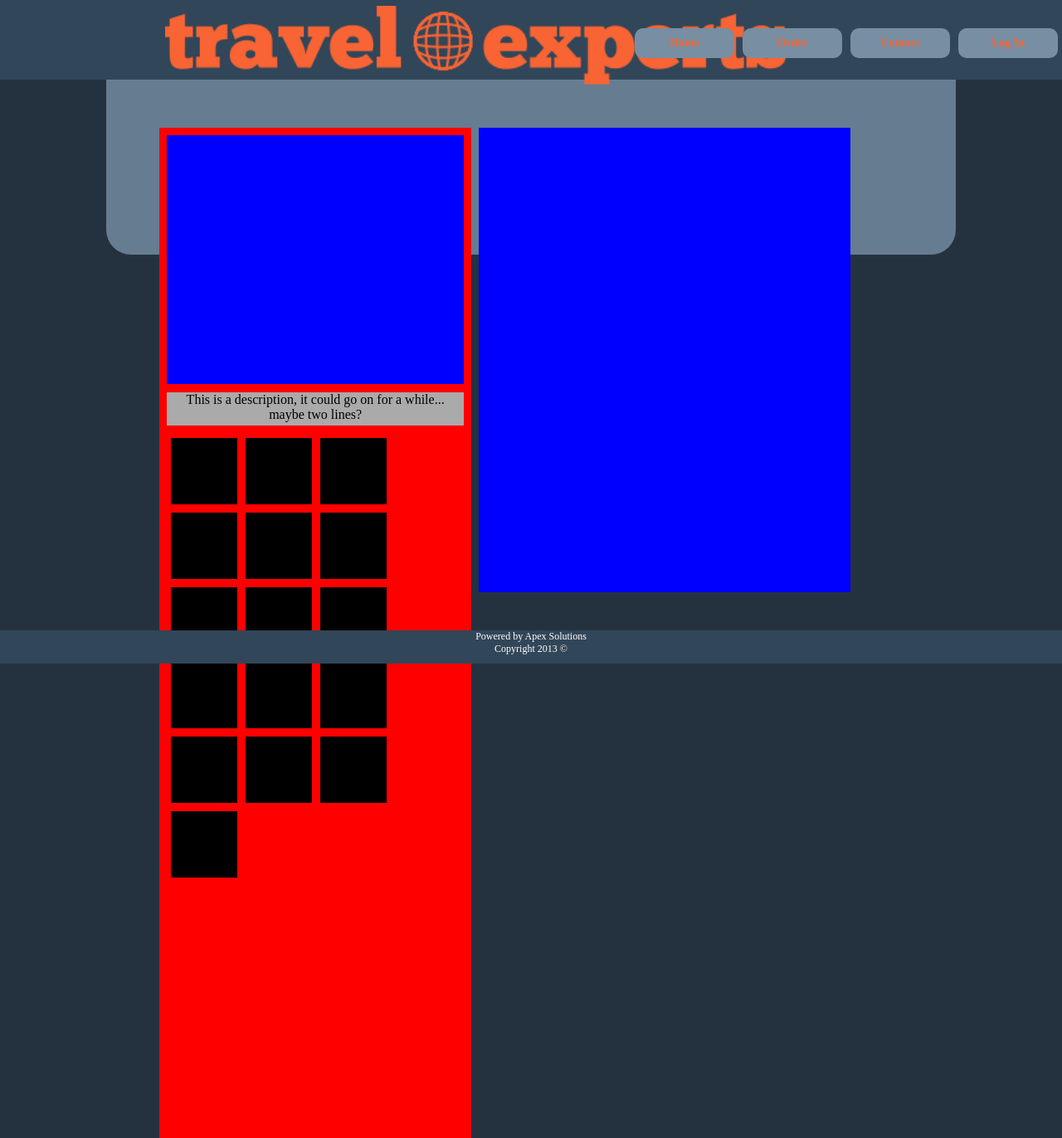
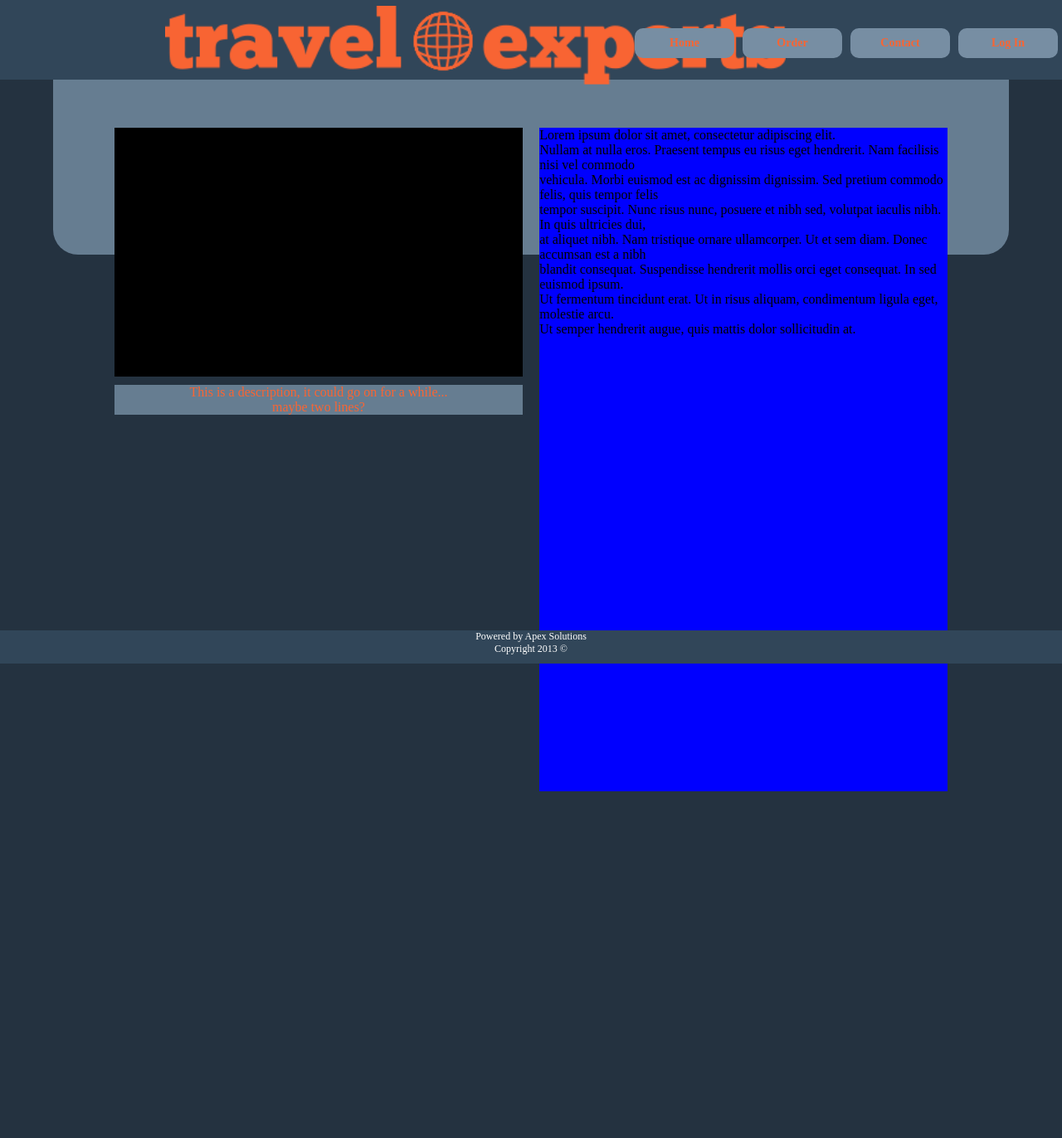
Before and after one commit to PaulTeixeira/TravelWebsite, a PHP site: page /order.php in a window 1280 px wide. Shown: the whole page at 83% size. After the commit the page ends 954 px from the top, so only its background shows below. Run offline with PHP 8.4, Linux system fonts and the light colour scheme; data that the repository does not hold is empty.

Commit message:
added photos did some changes to order.php (not quite done yet)

```diff
--- a/css/site.css
+++ b/css/site.css
@@ -37,35 +37,13 @@ right:5%;
 z-index:5;
 color:#AAA;
 }
-#logoutbutton{
-	position:absolute;
-	right:2%;
-	top:50%;
-	padding:0 10px;
-	border-radius:10px;
-	transition: all .5s ease;
-	text-align:center;
-	background:#AAA;
-	}
-#logoutbutton:hover{
-	background:#5A5A5C;
-	}
-#logoutbutton a{
-	font-weight:bold;
-	font-size:16;
-	position:relative;
-	height:100%;
-	width:100%;
-	display:block;
-	text-decoration: none;
-	}
 /*
 main content of the page, whats "inside" the menu, footer, and header
 */
 #content {
-width:70%;
+width:80%;
 border-radius: 30px;
-margin:0 10%;
+margin:0 5%;
 padding:12% 5%;
 background:#667D91;
 }
@@ -141,7 +119,6 @@ background:#314659;
 clear:both;
 float:left;
 z-index:1;
-display:;
 }
 
 /*
@@ -149,30 +126,29 @@ Order Page
 gallery
 */
 #gallery{
-padding:1%;
-width:40%;
-height:150%;
-background:red;
+margin:0 1%;
+width:48%;
+height:100%;
 float:left;
 }
 #description{
 text-align:center;
+color:#F96533;
 width:100%;
 margin:10px 0;
-height:40px;
-background:#AAA;
+background:#667D91;
 float:left;
 }
 #mainimg{
 width:100%;
 height:300px;
-background:blue;
+background:black;
 float:left;
 }
 #orderform{
 margin:0 1%;
-width:50%;
-height:70%;
+width:48%;
+height:100%;
 background:blue;
 float:left;
 }
@@ -183,3 +159,10 @@ margin:5px;
 float:left;
 background-color:black;
 }
+.galleryitem img{
+width:100%;
+height:100%;
+}
+.hidden{
+display:none;
+}
--- a/index.php
+++ b/index.php
@@ -1,6 +1,5 @@
 <?php include "ui/header.php"?>
 		<div id='content'>
-			<div>
 			<h3>Welcome to our site!</h3>
 			Lorem ipsum dolor sit amet, consectetur adipiscing elit. <br/>
 			Nullam at nulla eros. Praesent tempus eu risus eget hendrerit. Nam facilisis nisi vel commodo <br/>
@@ -10,6 +9,5 @@
 			blandit consequat. Suspendisse hendrerit mollis orci eget consequat. In sed euismod ipsum. <br/>
 			Ut fermentum tincidunt erat. Ut in risus aliquam, condimentum ligula eget, molestie arcu. <br/>
 			Ut semper hendrerit augue, quis mattis dolor sollicitudin at.
-			</div>
 		</div>
 <?php include "ui/footer.php"?>
--- /dev/null
+++ b/javascript/myjs.js
@@ -0,0 +1,16 @@
+var lastslideid=1; //stores last slide so I know what slide to go to next when timesout
+var mytimer;
+
+	function changeimg(index) // accepts the id of image to change to, if null (caused by timeout) change to next slide
+	{
+	var caroselitem = document.getElementById(index);
+	var count = document.getElementById('').childNodes.length;
+	if(lastslideid>=count)lastslideid=1;
+	if(index==null)	index=lastslideid++;
+
+		document.getElementById('mainimg').src = caroselitem.children[0].src;
+		document.getElementById('description').innerHTML =  caroselitem.children[1].innerHTML;
+		//document.getElementById('linkurl').href=imgarray[index].link;
+		clearTimeout(mytimer);
+		mytimer = setTimeout('changeimg()',3000);
+	}
--- a/order.php
+++ b/order.php
@@ -1,27 +1,36 @@
 <?php include "ui/header.php"?>
+<script src='javascript/myjs.js'></script>
 		<div id='content'>
-					<div id='gallery'>
-							<div id='mainimg'></div>
-							<div id='description'>This is a description, it could go on for a while... <br/> maybe two lines?</div>
-							<div class='galleryitem'></div>
-							<div class='galleryitem'></div>
-							<div class='galleryitem'></div>
-							<div class='galleryitem'></div>
-							<div class='galleryitem'></div>
-							<div class='galleryitem'></div>
-							<div class='galleryitem'></div>
-							<div class='galleryitem'></div>
-							<div class='galleryitem'></div>
-							<div class='galleryitem'></div>
-							<div class='galleryitem'></div>
-							<div class='galleryitem'></div>
-							<div class='galleryitem'></div>
-							<div class='galleryitem'></div>
-							<div class='galleryitem'></div>
-							<div class='galleryitem'></div>
+					<div id='gallery' onload='changeimg();'>
+					<div id='mainimg'></div>
+					<div id='description'>This is a description, it could go on for a while... <br/> maybe two lines?</div>
+					<div id='carosel'>
+					<?php
+						include "settings/connection.php";
+						$results = mysql_query("SELECT * FROM `packages`");
+
+						while($row = mysql_fetch_assoc($results))
+						{
+						echo "<div id=".$row['PackageId']." class='galleryitem' onmouseover='changeimg(this.id)' href='#'>";
+							echo "<div><img src='media/packagephotos/".$row['PackageId'].".jpg'></div>";
+							echo "<div class='hidden'>".$row['PkgDesc']."</div>";
+							echo "<div class='hidden'>".$row['PkgBasePrice']."</div>";
+						echo "</div>";
+						}
+					?>
+					</div>
 					</div>
 
-					<div id='orderform'>
-					</div>
+				<div id='orderform'>
+				Lorem ipsum dolor sit amet, consectetur adipiscing elit. <br/>
+				Nullam at nulla eros. Praesent tempus eu risus eget hendrerit. Nam facilisis nisi vel commodo <br/>
+				vehicula. Morbi euismod est ac dignissim dignissim. Sed pretium commodo felis, quis tempor felis <br/>
+				tempor suscipit. Nunc risus nunc, posuere et nibh sed, volutpat iaculis nibh. In quis ultricies dui, <br/>
+				at aliquet nibh. Nam tristique ornare ullamcorper. Ut et sem diam. Donec accumsan est a nibh <br/>
+				blandit consequat. Suspendisse hendrerit mollis orci eget consequat. In sed euismod ipsum. <br/>
+				Ut fermentum tincidunt erat. Ut in risus aliquam, condimentum ligula eget, molestie arcu. <br/>
+				Ut semper hendrerit augue, quis mattis dolor sollicitudin at.
+				</div>
+
 		</div>
 <?php include "ui/footer.php"?>
```
Also changed, not shown: media/packagephotos/1.jpg (added), media/packagephotos/2.jpg (added), media/packagephotos/3.jpg (added), media/packagephotos/4.JPG (added).
